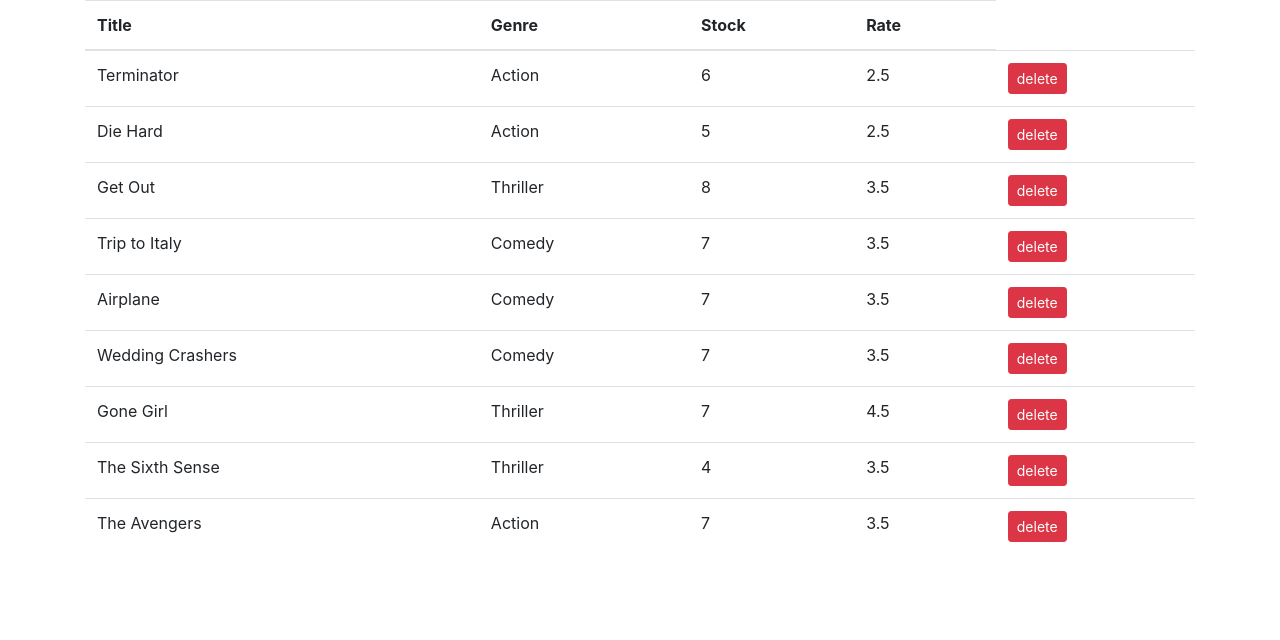
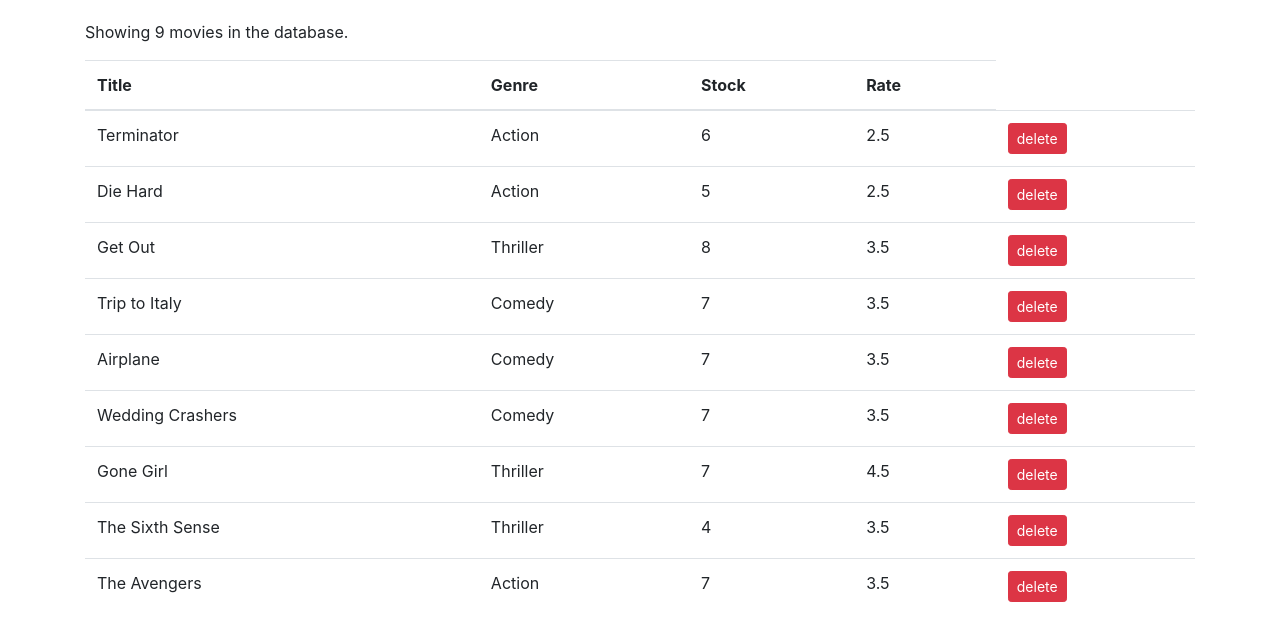
Before and after one commit to damienteo/vidly-practical, a React (Create React App) app: page / in a window 1280 px wide. Shown: the top 640 px of the page. Built offline with nearby package versions, Linux system fonts and the light colour scheme.

Commit message:
Conditional Rendering

```diff
--- a/src/components/movies.jsx
+++ b/src/components/movies.jsx
@@ -11,7 +11,13 @@
   };
 
   render() {
+    const { length: count } = this.state.movies;
+
+    if (count === 0) return <p>There are no movies in the database.</p>;
+
     return (
+      <React.Fragment>
+        <p>Showing {count} movies in the database.</p>
         <table class="table">
           <thead>
             <tr>
@@ -40,6 +46,7 @@
             ))}
           </tbody>
         </table>
+      </React.Fragment>
     );
   }
 }
--- a/src/index.css
+++ b/src/index.css
@@ -1,6 +1,6 @@
 body {
   margin: 0;
-  padding: 0;
+  padding: 20px 0 0 0;
   font-family: -apple-system, BlinkMacSystemFont, "Segoe UI", "Roboto", "Oxygen",
     "Ubuntu", "Cantarell", "Fira Sans", "Droid Sans", "Helvetica Neue",
     sans-serif;
```
Lines whose indentation alone changed are shown as unchanged.
